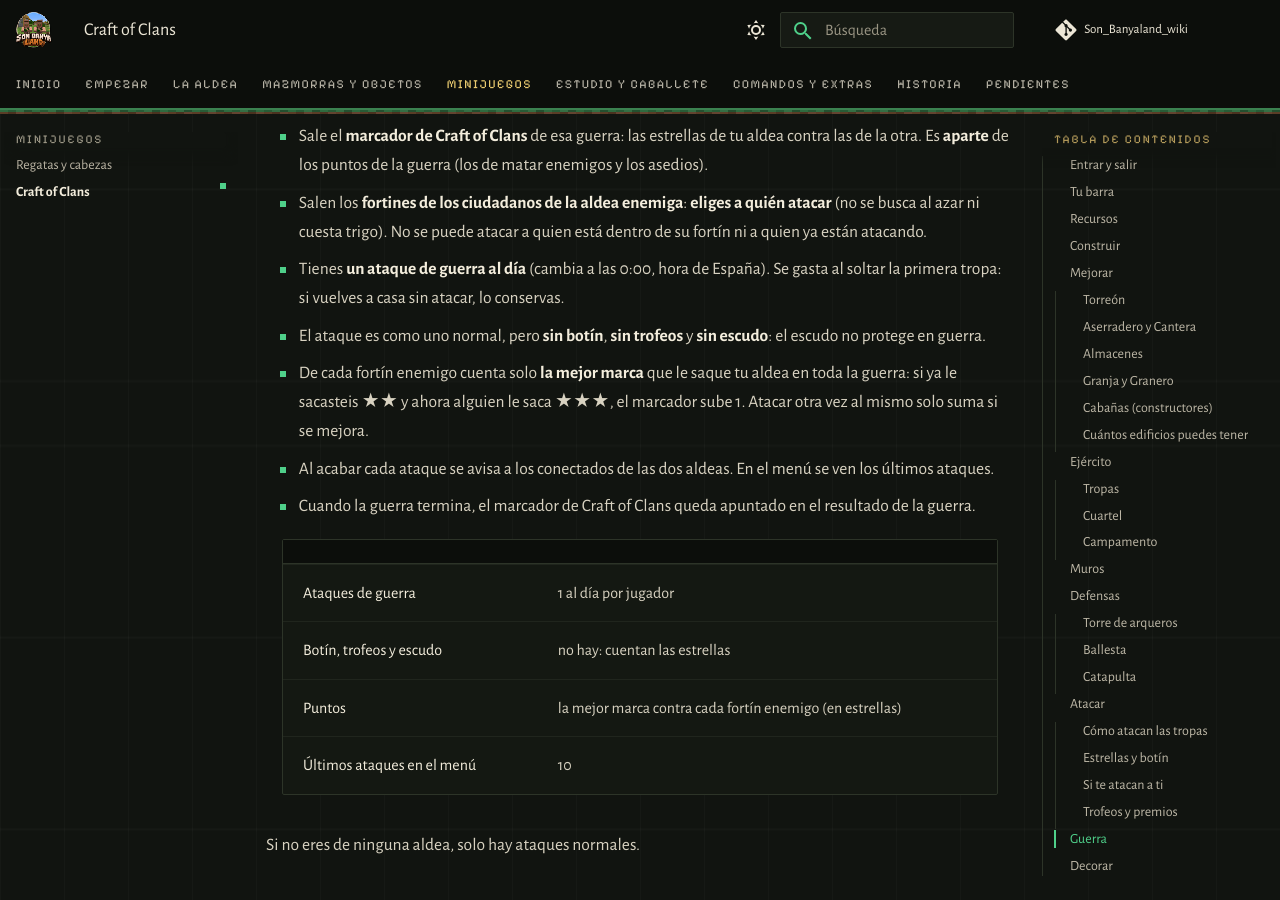
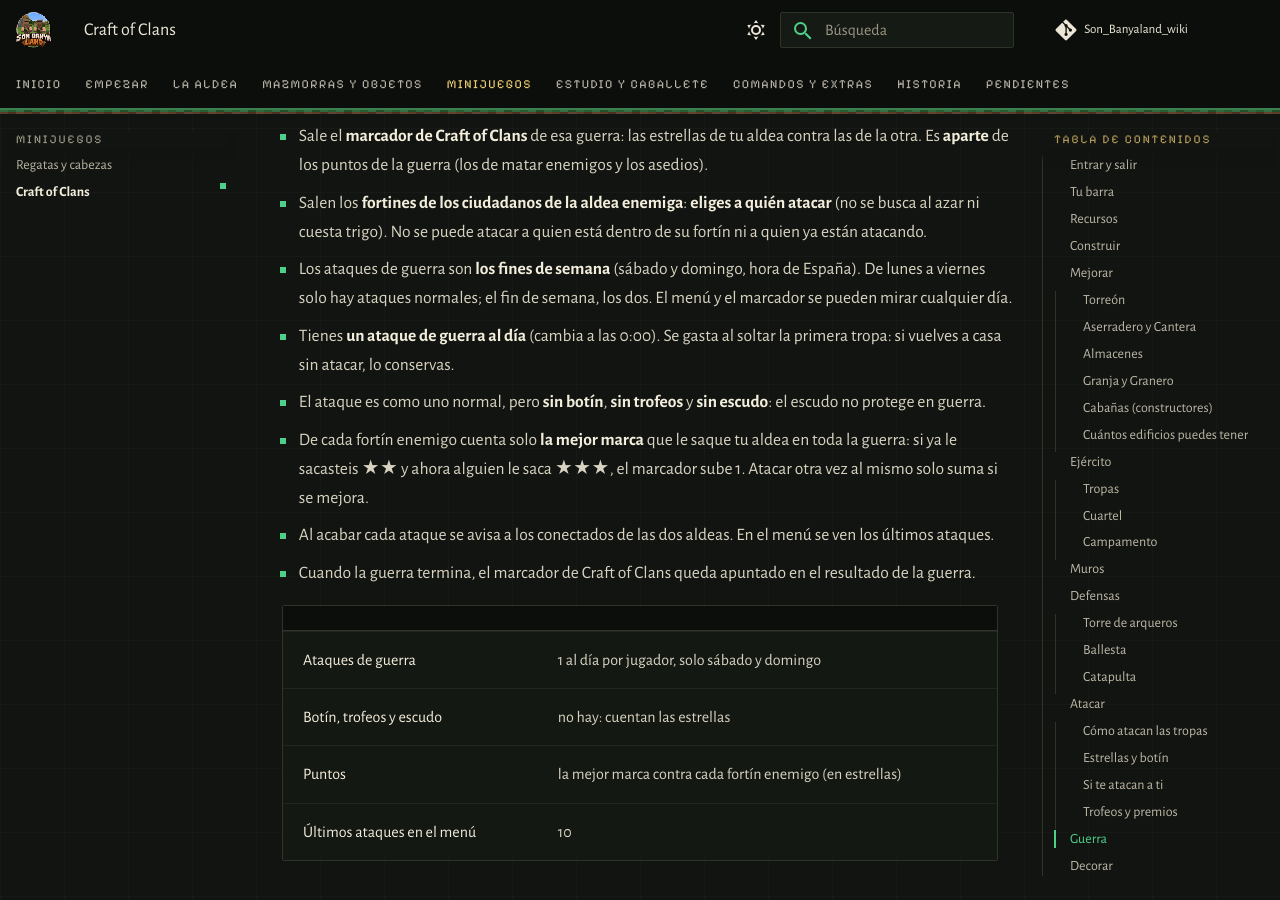
Before and after one commit to PigPilgrim/Son_Banyaland_wiki, an MkDocs documentation site: the page built from docs/clanes.md, in a window 1280 px wide and 900 px high, scrolled down 17727 px. Built offline with MkDocs 1.6.1 and Material for MkDocs 9.7.7, drawn with Linux system fonts in a browser that asks for light colours; some web fonts are replaced; comment, search, counter and statistics services are not loaded.

Commit message:
Craft of Clans: ataques de guerra solo el fin de semana
Co-Authored-By: Claude Opus 5.5 <noreply@anthropic.com>

```diff
--- a/docs/_generado/clanes_guerra.md
+++ b/docs/_generado/clanes_guerra.md
@@ -1,6 +1,6 @@
 |  |  |
 |---|---|
-| Ataques de guerra | 1 al día por jugador |
+| Ataques de guerra | 1 al día por jugador, solo sábado y domingo |
 | Botín, trofeos y escudo | no hay: cuentan las estrellas |
 | Puntos | la mejor marca contra cada fortín enemigo (en estrellas) |
 | Últimos ataques en el menú | 10 |
--- a/docs/clanes.md
+++ b/docs/clanes.md
@@ -224,8 +224,10 @@ Cuando tu aldea está [en guerra](guerra.md#la-guerra-entre-aldeas) con otra, Cr
   de los puntos de la guerra (los de matar enemigos y los asedios).
 - Salen los **fortines de los ciudadanos de la aldea enemiga**: **eliges a quién atacar** (no se busca al azar ni
   cuesta trigo). No se puede atacar a quien está dentro de su fortín ni a quien ya están atacando.
-- Tienes **un ataque de guerra al día** (cambia a las 0:00, hora de España). Se gasta al soltar la primera tropa: si
-  vuelves a casa sin atacar, lo conservas.
+- Los ataques de guerra son **los fines de semana** (sábado y domingo, hora de España). De lunes a viernes solo hay
+  ataques normales; el fin de semana, los dos. El menú y el marcador se pueden mirar cualquier día.
+- Tienes **un ataque de guerra al día** (cambia a las 0:00). Se gasta al soltar la primera tropa: si vuelves a casa
+  sin atacar, lo conservas.
 - El ataque es como uno normal, pero **sin botín**, **sin trofeos** y **sin escudo**: el escudo no protege en guerra.
 - De cada fortín enemigo cuenta solo **la mejor marca** que le saque tu aldea en toda la guerra: si ya le sacasteis
   ★★ y ahora alguien le saca ★★★, el marcador sube 1. Atacar otra vez al mismo solo suma si se mejora.
--- a/generar.py
+++ b/generar.py
@@ -817,7 +817,8 @@ def clanes():
              [(a, b, F.trofeos_en_juego(a, b), f"+{F.trofeos_en_juego(a, b)}", f"−{F.trofeos_en_juego(a, b) // 2}") for a, b in ej]))
     G = F.GUERRA
     escribir("clanes_guerra.md", tabla(["", ""], [
-        ("Ataques de guerra", f"{G['ataques_dia']} al día por jugador"),
+        ("Ataques de guerra", f"{G['ataques_dia']} al día por jugador, solo " + " y ".join(
+            ["", "lunes", "martes", "miércoles", "jueves", "viernes", "sábado", "domingo"][d] for d in G["dias"])),
         ("Botín, trofeos y escudo", "no hay: cuentan las estrellas"),
         ("Puntos", "la mejor marca contra cada fortín enemigo (en estrellas)"),
         ("Últimos ataques en el menú", G["ultimos"]),
```
